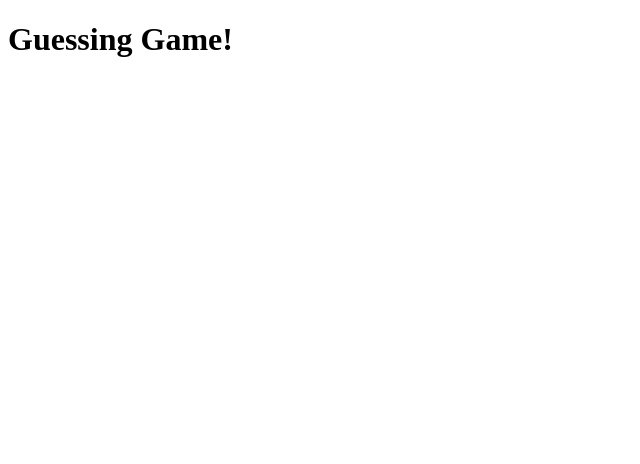
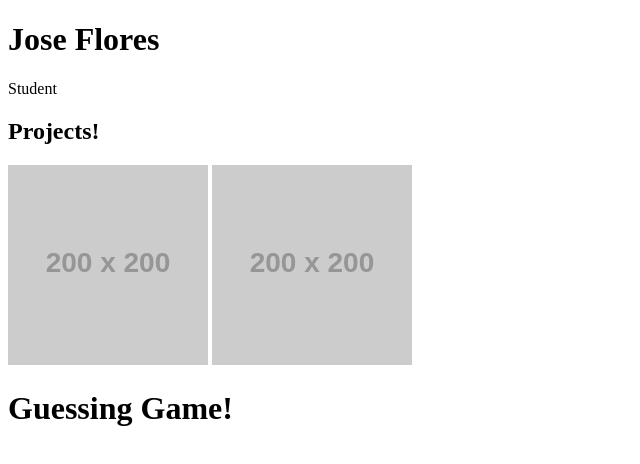
Before and after one commit to jflores1634/About-Me, a plain HTML site: page index.html in a window 1280 px wide. Shown: the whole page, without its empty margins (0-640 px from the left). Drawn offline with Linux system fonts and the light colour scheme; placeholder pictures from the web are drawn by us.

Commit message:
added more to index

```diff
--- a/index.html
+++ b/index.html
@@ -1,10 +1,29 @@
 <!DOCTYPE html>
 <html>
-<head>
+ <head>
   <title>Welcome to 201</title>
   <link rel="stylesheet" href="style.css"
 </head>
-<body>
+ <body>
+   <!-- content goes here -->
+   <header>
+     <h1>Jose Flores</h1>
+     <p>Student</p>
+   </header>
+
+   <main>
+     <h2>Projects!</h2>
+     <img src="http://placehold.it/200x200">
+     <img src="http://placehold.it/200x200">
+   </main>
+
+
+
+
+
+
+
+
   <h1>Guessing Game!</h1>
   <script> src="app.js"</script>
   </body>
```
